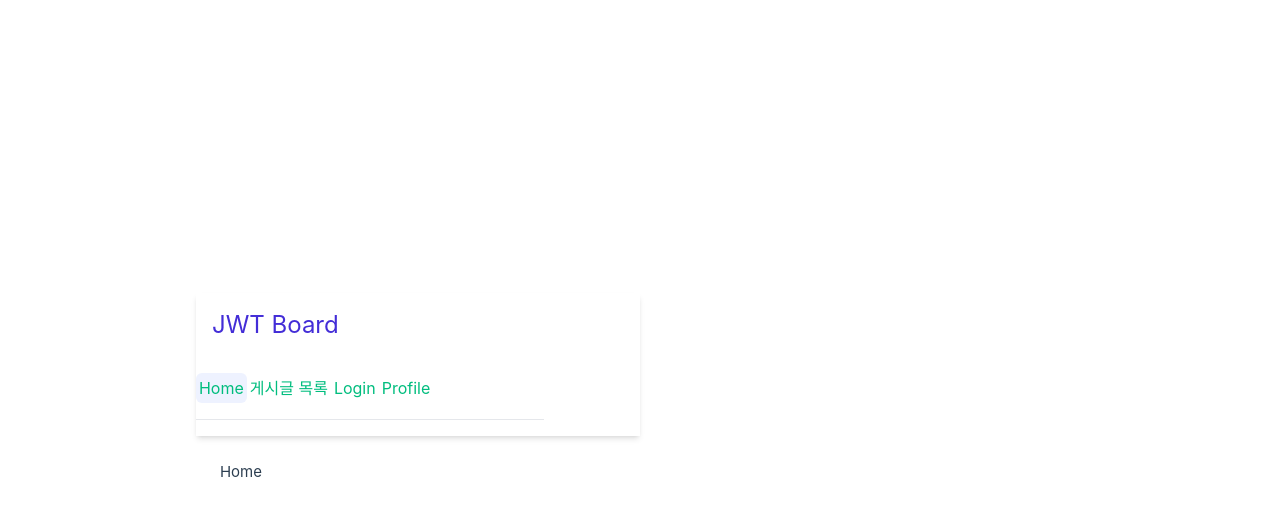
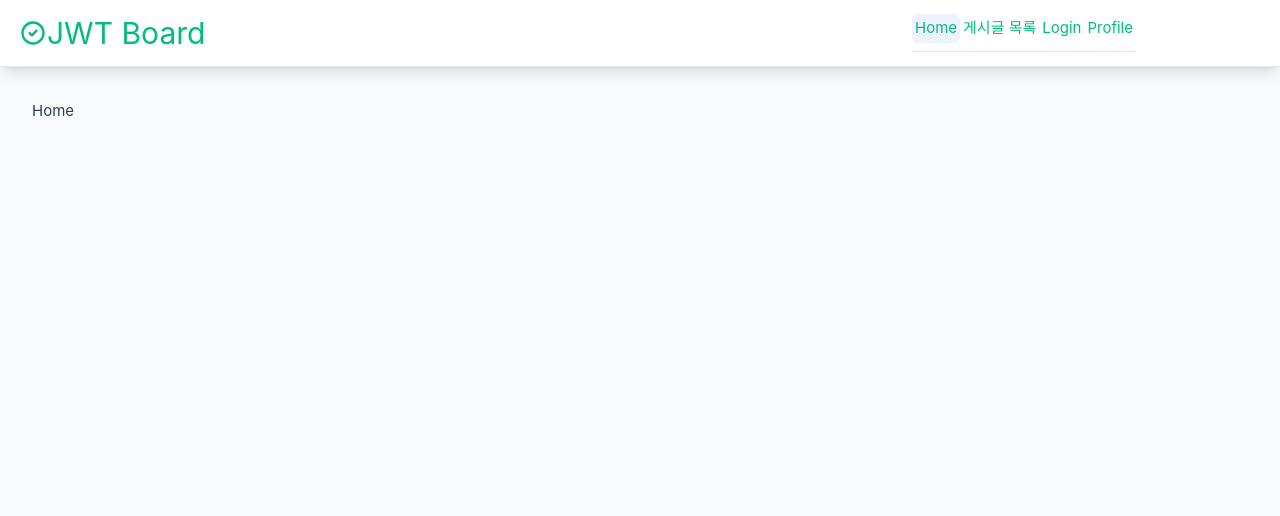
Before and after one commit to eeunha/one, a Vue app in the folder frontend/: page / in a window 1280 px wide. Shown: the top 516 px of the page. Built offline with nearby package versions, Linux system fonts and the light colour scheme.

Commit message:
fix: css 분리 작성, App.vue 레이아웃 수정 및 배경색이 뷰포트 전체를 채우도록 변경

```diff
--- a/frontend/src/App.vue
+++ b/frontend/src/App.vue
@@ -4,73 +4,65 @@ import Navbar from '@/components/Navbar.vue'
 </script>
 
 <template>
-  <div>
-    <header class="bg-white shadow-md p-4 sticky top-0 z-10">
-      <!-- flex items-center space-x-8: 가로로 나열하고 8단위의 간격을 부여합니다. -->
-      <!-- ⭐️ 유지: wrapper에 max-w-4xl을 적용하여 내부 컨텐츠만 중앙 정렬 및 너비 제한 -->
-      <div class="wrapper max-w-4xl mx-auto flex items-center space-x-8">
-        <h1 class="text-2xl font-extrabold text-indigo-700 whitespace-nowrap">JWT Board</h1>
-        <Navbar /> <!-- Navbar 컴포넌트 사용 -->
+  <!--
+    ROOT CONTAINER FIX:
+    - min-h-screen: 최소한 화면 전체 높이를 채웁니다. (세로 문제 해결)
+    - w-full: 화면 전체 너비를 채웁니다. (가로 문제 해결)
+    - bg-gray-50: 이 전체 영역에 회색 배경을 적용합니다.
+    - 이전의 max-w-7xl, mx-auto, p-8 클래스는 제거되었습니다.
+  -->
+  <div id="app" class="min-h-screen w-full bg-gray-50">
+
+    <!--
+      HEADER:
+      - sticky: 상단 고정
+      - w-full: 배경색/그림자를 화면 전체에 늘립니다.
+      - border-b: 깔끔함을 위해 아래쪽에 얇은 경계선을 추가합니다.
+    -->
+    <header class="bg-white shadow-lg sticky top-0 z-20 w-full border-b border-gray-200">
+
+      <!--
+        HEADER CONTENT WRAPPER:
+        - max-w-6xl: 콘텐츠의 최대 너비를 설정합니다 (976px보다 넓은 1152px).
+        - mx-auto: 콘텐츠를 항상 중앙에 정렬합니다.
+        - px-4 py-3: 좌우/상하 패딩을 추가하여 모바일에서도 보기 좋게 합니다.
+        - flex justify-between items-center: 로고와 내비게이션을 좌우로 분리하고 수직 중앙 정렬합니다.
+      -->
+      <div class="max-w-6xl mx-auto px-4 py-3 flex justify-between items-center">
+
+        <!-- 로고/제목 디자인 변경 -->
+        <RouterLink to="/" class="flex items-center space-x-2 text-3xl font-extrabold text-indigo-700 hover:text-indigo-900 transition duration-300">
+          <svg class="w-7 h-7" fill="none" stroke="currentColor" viewBox="0 0 24 24" xmlns="http://www.w3.org/2000/svg"><path stroke-linecap="round" stroke-linejoin="round" stroke-width="2" d="M9 12l2 2 4-4m6 2a9 9 0 11-18 0 9 9 0 0118 0z"></path></svg>
+          <span class="hidden sm:inline">JWT Board</span>
+        </RouterLink>
+
+        <!-- Navbar 컴포넌트는 여전히 여기 있습니다. -->
+        <Navbar />
       </div>
     </header>
 
-    <main class="flex-grow max-w-4xl mx-auto w-full p-4 sm:p-6"> <!-- ⭐️ 유지: main 컨텐츠는 너비 제한 -->
+    <!--
+     MAIN CONTENT:
+     - max-w-6xl: 헤더 콘텐츠와 동일한 최대 너비를 사용합니다.
+     - mx-auto: 항상 중앙 정렬됩니다.
+     - mt-8: 헤더와의 간격을 확보했습니다.
+     - p-4 sm:p-8: 전체적으로 충분한 패딩을 제공합니다.
+     - 이 <main> 태그가 회색 배경 영역(app div)의 중앙에 배치됩니다.
+   -->
+    <main class="max-w-6xl mx-auto mt-8 p-4 sm:p-8">
       <RouterView />
     </main>
   </div>
 </template>
 
 <style scoped>
+
+/*
+  [최종 정리]:
+  - nav와 nav a 관련 CSS는 모두 Navbar.vue의 Tailwind 클래스로 대체되어 제거되었습니다.
+  - 이제 App.vue의 scoped CSS는 line-height와 같이 전역적으로 제어하기 어려운 최소한의 값만 남았습니다.
+*/
 header {
   line-height: 1.5;
-  max-height: 100vh;
-}
-
-nav {
-  width: 100%;
-  font-size: 12px;
-  text-align: center;
-  margin-top: 2rem;
-}
-
-nav a.router-link-exact-active {
-  color: var(--color-text);
-}
-
-nav a.router-link-exact-active:hover {
-  background-color: transparent;
-}
-
-nav a {
-  display: inline-block;
-  padding: 0 1rem;
-  border-left: 1px solid var(--color-border);
-}
-
-nav a:first-of-type {
-  border: 0;
-}
-
-@media (min-width: 1024px) {
-  header {
-    display: flex;
-    place-items: center;
-    padding-right: calc(var(--section-gap) / 2);
-  }
-
-  header .wrapper {
-    display: flex;
-    place-items: flex-start;
-    flex-wrap: wrap;
-  }
-
-  nav {
-    text-align: left;
-    margin-left: -1rem;
-    font-size: 1rem;
-
-    padding: 1rem 0;
-    margin-top: 1rem;
-  }
 }
 </style>
--- a/frontend/src/assets/main.css
+++ b/frontend/src/assets/main.css
@@ -1,12 +1,13 @@
 @import './base.css';
 @import "tailwindcss";
 
-#app {
-  max-width: 1280px;
-  margin: 0 auto;
-  padding: 2rem;
-  font-weight: normal;
-}
+/*
+  유틸리티 클래스:
+  #app에 대한 레이아웃 (max-width, grid) 및 body의 flex 설정은
+  모두 Tailwind 클래스로 변환하여 App.vue 템플릿에 직접 적용해야 합니다.
+
+  여기는 순수하게 전역에서 정의되어야 하는 스타일(링크 스타일 등)만 남깁니다.
+*/
 
 a,
 .green {
@@ -22,15 +23,7 @@ a,
   }
 }
 
-@media (min-width: 1024px) {
-  body {
-    display: flex;
-    place-items: center;
-  }
-
-  #app {
-    display: grid;
-    grid-template-columns: 1fr 1fr;
-    padding: 0 2rem;
-  }
-}
+/*
+  이전에 있던 `#app` 및 `@media (min-width: 1024px)` 내의
+  `body`와 `#app` 스타일은 아래 가이드에 따라 템플릿으로 이동합니다.
+*/
```
